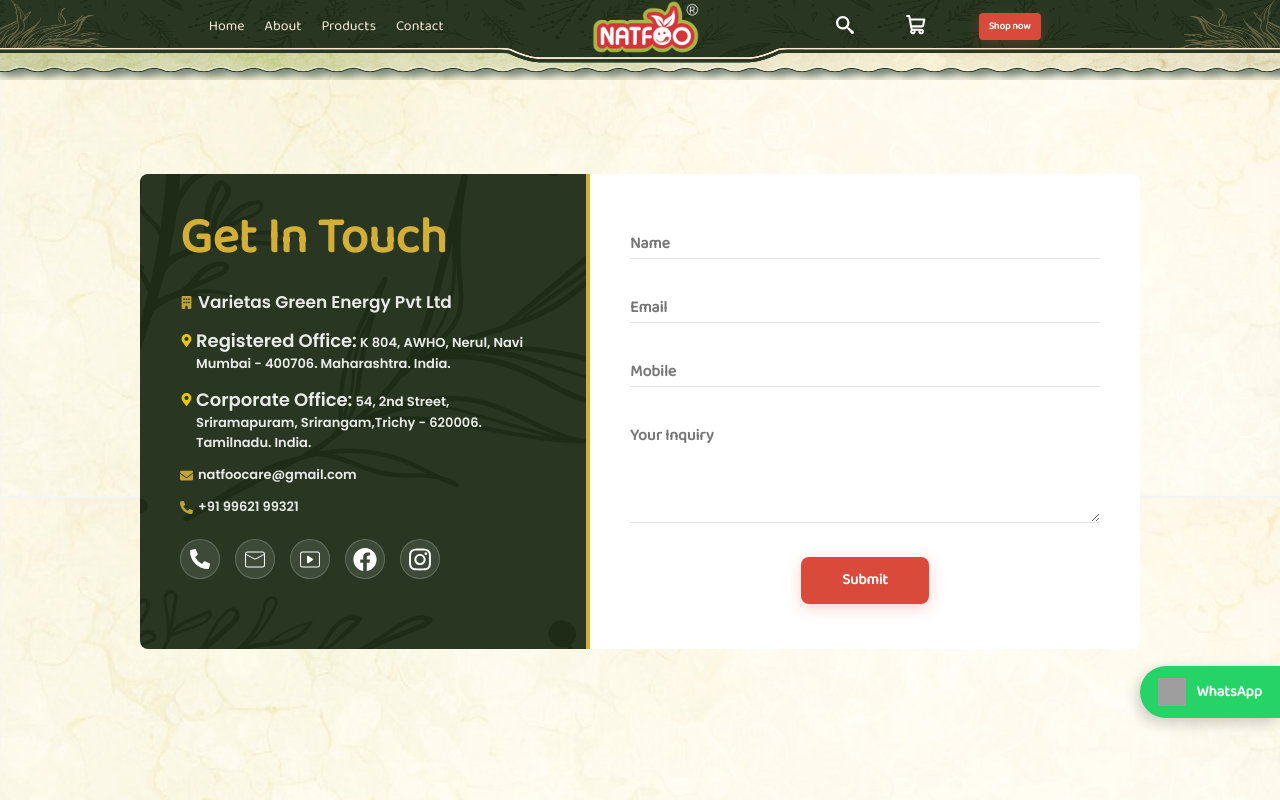
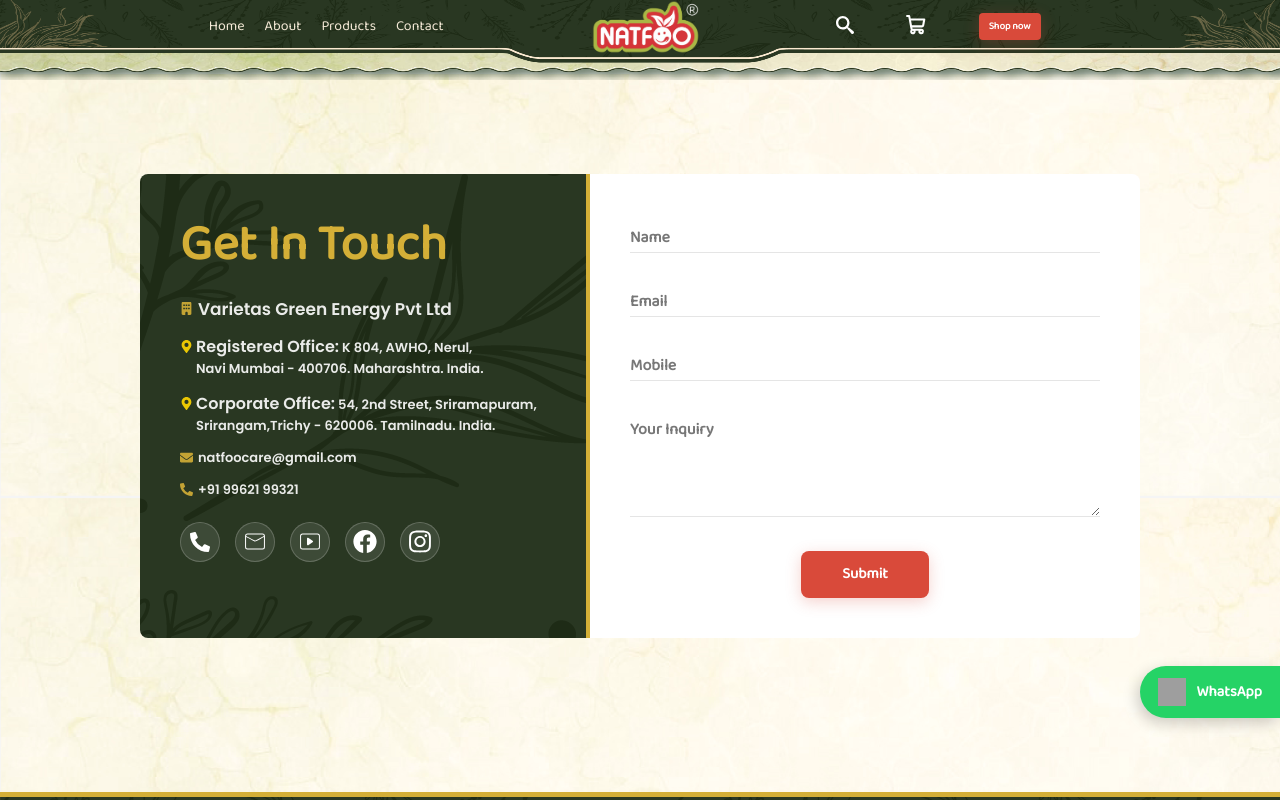
Before and after one commit to natfooin/natfoo, a React (Vite) app: page /contact in a window 1280 px wide. Shown: the top 800 px of the page. Built offline with nearby package versions, Linux system fonts and the light colour scheme; grey boxes are pictures that could not be loaded; a web font is replaced by a local one.

Commit message:
one last change 2

```diff
--- a/src/Components/Contact/Contact.jsx
+++ b/src/Components/Contact/Contact.jsx
@@ -152,8 +152,8 @@
                   <FaMapMarkerAlt color="gold" />
                 </div>
                 <span>
-                  <span style={{fontSize:'18px'}}>Registered Office:</span> K 804, AWHO,
-                  Nerul, Navi Mumbai - 400706. Maharashtra. India.
+                  <span style={{fontSize:'16px'}}>Registered Office:</span> K 804, AWHO,
+                  Nerul,  <span style={{whiteSpace:"nowrap"}}>Navi Mumbai - 400706.</span> Maharashtra. India.
                 </span>
               </div>
               <div
@@ -164,7 +164,7 @@
                   <FaMapMarkerAlt color="gold" />
                 </div>
                 <span>
-                  <span style={{fontSize:'18px'}}>Corporate Office:</span> 54, 2nd Street, Sriramapuram, Srirangam,
+                  <span style={{fontSize:'16px'}}>Corporate Office:</span> 54, 2nd Street, Sriramapuram, Srirangam,
                    <span style={{whiteSpace:"nowrap"}}>Trichy - 620006.</span> Tamilnadu. India.
                 </span>
               </div>
```
